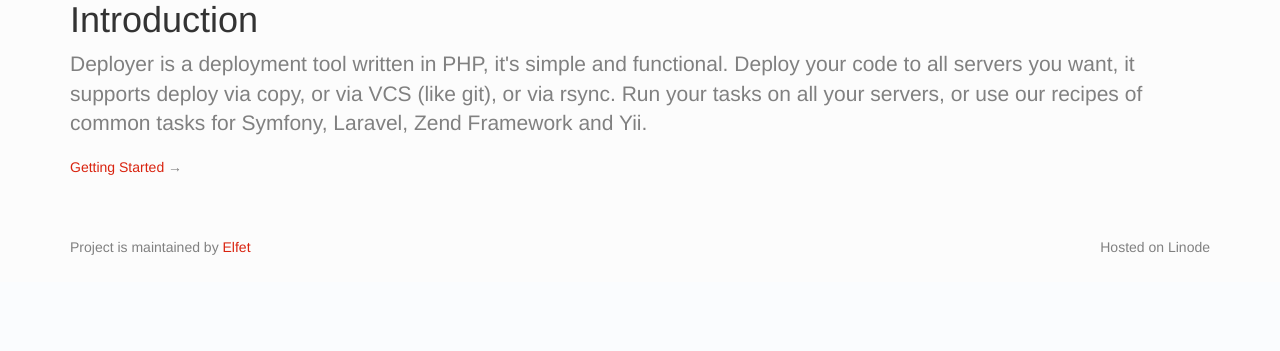
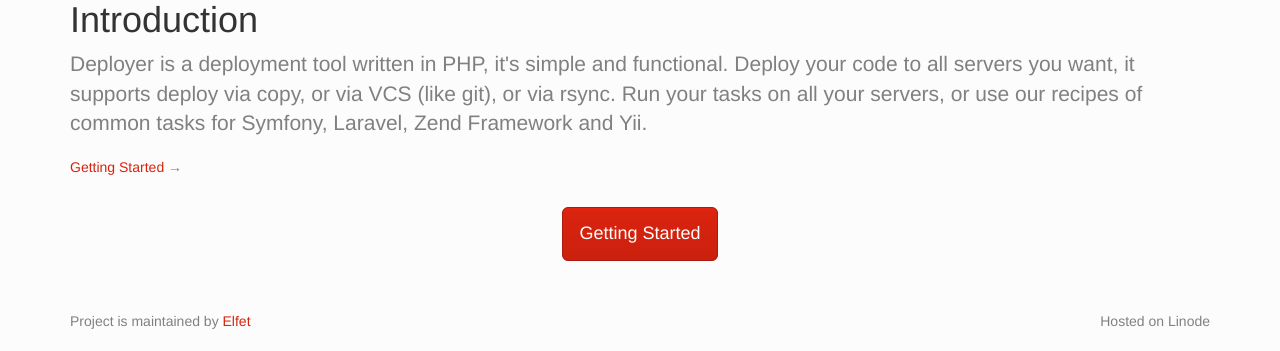
Before and after one commit to TrueXakeP/deployer.org, a PHP site: template pages/index.twig in a window 1280 px wide. Shown: the part 518-869 px from the top of the page. Before the commit the page ends 773 px from the top, so only its background shows below. Run offline with PHP 8.4, Linux system fonts and the light colour scheme; the template is opened without the code that fills it, so the values that code supplies are empty; some libraries are stand-ins or nearby versions.

Commit message:
Update index.twig

```diff
--- a/pages/index.twig
+++ b/pages/index.twig
@@ -23,7 +23,9 @@
     </div>
 {% endblock %}
 
-{% block content %}
+{% block section %}
+    <section>
+        <div class="container">
             <h1 id="introduction">Introduction</h1>
             <p class="lead">
                 Deployer is a deployment tool written in PHP, it&#39;s simple and functional.
@@ -32,4 +34,12 @@
                 Yii.
             </p>
             <p><a href="/docs">Getting Started</a> &rarr;</p>
+        </div>
+    </section>
+
+    <section class="getting-started">
+        <div class="container text-center">
+            <a class="btn btn-lg btn-primary" href="/docs">Getting Started</a>
+        </div>
+    </section>
 {% endblock %}
```
Lines whose indentation alone changed are shown as unchanged.
